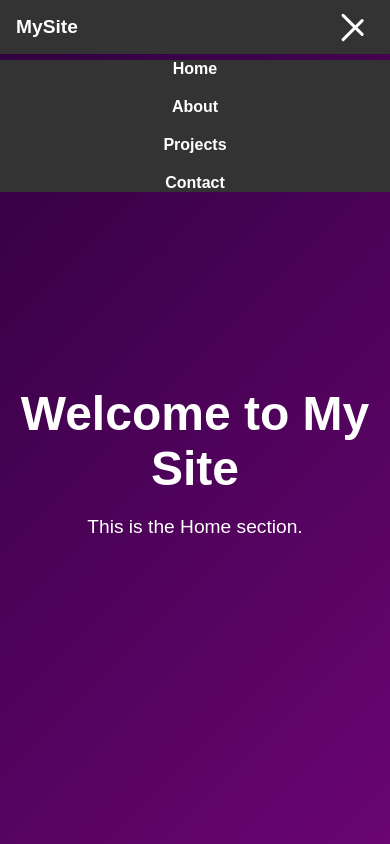
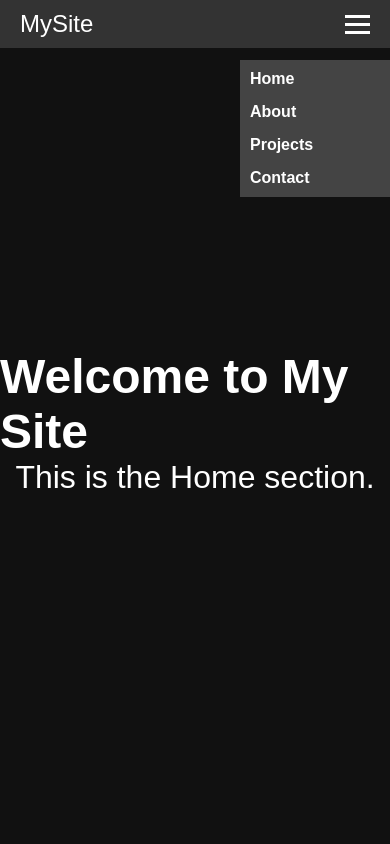
Before and after one commit to ayushsingh08-ds/exo-planet, a plain HTML site: page index.html in a window 390 px wide. Both pictures are taken after a click on the element 359 px from the left and 27 px from the top of the page. Shown: the top 844 px of the page. Drawn offline with Linux system fonts and the light colour scheme.

Commit message:
new file: index.html

```diff
--- a/index.html
+++ b/index.html
@@ -2,21 +2,110 @@
 <html lang="en">
 <head>
   <meta charset="UTF-8" />
-  <meta name="viewport" content="width=device-width, initial-scale=1.0" />
+  <meta name="viewport" content="width=device-width, initial-scale=1.0"/>
   <title>Responsive One Page Website</title>
+  <style>
+    * {
+      margin: 0;
+      padding: 0;
+      box-sizing: border-box;
+    }
 
+    html, body {
+      height: 100%;
+      scroll-behavior: smooth;
+      overflow-y: scroll;
+      scroll-snap-type: y mandatory;
+      font-family: Arial, sans-serif;
+    }
 
-  <link rel="stylesheet" href="style3.css" />
+    nav {
+      position: fixed;
+      width: 100%;
+      background: #333;
+      color: white;
+      display: flex;
+      justify-content: space-between;
+      align-items: center;
+      padding: 10px 20px;
+      z-index: 1000;
+    }
+
+    .logo {
+      font-size: 1.5rem;
+    }
+
+    .hamburger {
+      cursor: pointer;
+      display: none;
+      flex-direction: column;
+      gap: 5px;
+    }
+
+    .hamburger span {
+      width: 25px;
+      height: 3px;
+      background: white;
+    }
+
+    .nav-links {
+      display: flex;
+      gap: 15px;
+    }
+
+    .nav-links a {
+      color: white;
+      text-decoration: none;
+      font-weight: bold;
+    }
+
+    @media (max-width: 768px) {
+      .hamburger {
+        display: flex;
+      }
+
+      .nav-links {
+        display: none;
+        flex-direction: column;
+        background: #444;
+        position: absolute;
+        top: 60px;
+        right: 0;
+        width: 150px;
+        padding: 10px;
+      }
+
+      .nav-links.active {
+        display: flex;
+      }
+    }
+
+    section {
+      height: 100vh;
+      scroll-snap-align: start;
+      display: flex;
+      justify-content: center;
+      align-items: center;
+      flex-direction: column;
+      font-size: 2rem;
+      transition: background-color 1s ease;
+    }
+
+    #home { background: #111; color: white; }
+    #about { background: #222; color: white; }
+    #projects { background: #333; color: white; }
+    #contact { background: #444; color: white; }
+  </style>
 </head>
 <body>
   <nav>
     <div class="logo">MySite</div>
     <div class="hamburger" id="hamburger">
-        <span></span>
-        <span></span>
-        <span></span>
-      </div>
-          <div class="nav-links">
+      <span></span>
+      <span></span>
+      <span></span>
+    </div>
+    <div class="nav-links" id="navLinks">
       <a href="#home">Home</a>
       <a href="#about">About</a>
       <a href="#projects">Projects</a>
@@ -43,6 +132,7 @@
     <h1>Contact</h1>
     <p>This is the Contact section.</p>
   </section>
+
   <script>
     // Smooth scroll
     document.querySelectorAll('nav a').forEach(anchor => {
@@ -54,42 +144,39 @@
       });
     });
 
-    // Toggle hamburger menu
-    const hamburger = document.querySelector('.hamburger');
-    const navLinks = document.querySelector('.nav-links');
+    // Hamburger toggle
+    const hamburger = document.getElementById('hamburger');
+    const navLinks = document.getElementById('navLinks');
 
     hamburger.addEventListener('click', () => {
       navLinks.classList.toggle('active');
       hamburger.classList.toggle('active');
     });
 
-    // Intersection Observer for animations and background color
-    const sections = document.querySelectorAll('section');
-    const body = document.body;
+    // Infinite Scroll Logic
+    window.addEventListener('DOMContentLoaded', () => {
+      const sections = document.querySelectorAll('section');
+      const sectionHeight = window.innerHeight;
+      const totalScrollHeight = sectionHeight * sections.length;
 
-    const observer = new IntersectionObserver((entries) => {
-      entries.forEach(entry => {
-        if (entry.isIntersecting) {
-          // Apply the background color of the visible section to the body
-          const bgColor = getComputedStyle(entry.target).backgroundColor;
-          body.style.backgroundColor = bgColor;
+      // Scroll event to handle infinite loop
+      window.addEventListener('scroll', () => {
+        const scrollPos = window.scrollY;
 
-          // Add active class for animations
-          entry.target.classList.add('active');
-        } else {
-          entry.target.classList.remove('active');
+        if (scrollPos >= totalScrollHeight - sectionHeight) {
+          // User scrolled past the last section, reset to the first section
+          window.scrollTo({
+            top: 1, // Slightly above the first section
+            behavior: "auto" // No animation for instant reset
+          });
+        } else if (scrollPos <= 0) {
+          // User scrolled above the first section, reset to the last section
+          window.scrollTo({
+            top: totalScrollHeight - sectionHeight - 1, // Slightly below the last section
+            behavior: "auto"
+          });
         }
       });
-    }, { threshold: 0.1 }); // Trigger when 10% of the section is visible
-
-    sections.forEach(section => {
-      observer.observe(section);
-    });
-
-    // Set initial background color to match the first section
-    window.addEventListener('DOMContentLoaded', () => {
-      const initialBgColor = getComputedStyle(sections[0]).backgroundColor;
-      body.style.backgroundColor = initialBgColor;
     });
   </script>
 </body>
--- a/style3.css
+++ /dev/null
@@ -1,162 +0,0 @@
-* {
-    margin: 0;
-    padding: 0;
-    box-sizing: border-box;
-    scroll-behavior: smooth;
-}
-
-body {
-    font-family: Arial, sans-serif;
-    transition: background-color 0.5s ease; /* Smooth background transition */
-}
-
-/* NAVBAR STYLING */
-nav {
-    position: fixed;
-    top: 0;
-    width: 100%;
-    background: #333;
-    padding: 1em;
-    display: flex;
-    justify-content: space-between;
-    align-items: center;
-    z-index: 1000;
-}
-
-.logo {
-    color: white;
-    font-weight: bold;
-    font-size: 1.2em;
-}
-
-.hamburger {
-    display: none;
-    font-size: 1.8em;
-    color: white;
-    cursor: pointer;
-}
-
-.nav-links {
-    display: flex;
-    gap: 20px;
-}
-
-nav a {
-    color: white;
-    text-decoration: none;
-    font-weight: bold;
-    transition: color 0.3s;
-}
-
-nav a:hover {
-    color: #ffcc00;
-}
-
-/* SECTION STYLING */
-section {
-    height: 100vh;
-    padding: 100px 20px 20px;
-    display: flex;
-    flex-direction: column;
-    justify-content: center;
-    align-items: center;
-    text-align: center;
-    opacity: 0; /* Start hidden */
-    transform: translateY(50px) scale(0.95); /* Move down and shrink initially */
-    transition: opacity 0.8s ease-out, transform 0.8s ease-out;
-}
-
-/* Make visible when active */
-section.active {
-    opacity: 1;
-    transform: translateY(0); /* Reset position */
-}
-
-#home {
-    background: linear-gradient(135deg, #2e003e, #6a0572);
-}
-
-#about {
-    background: linear-gradient(135deg, #3d0066, #7b2cbf);
-}
-
-#projects {
-    background: linear-gradient(135deg, #240046, #5a189a);
-}
-
-#contact {
-    background: linear-gradient(135deg, #3c096c, #9d4edd);
-}
-
-section h1 {
-    font-size: 3em;
-    margin-bottom: 20px;
-    color: white;
-}
-
-section p {
-    font-size: 1.2em;
-    color: #fff;
-    max-width: 600px;
-    text-align: center;
-}
-
-.hamburger {
-    width: 30px;
-    height: 21px;
-    display: none;
-    flex-direction: column;
-    justify-content: space-between;
-    cursor: pointer;
-}
-
-.hamburger span {
-    display: block;
-    height: 3px;
-    width: 100%;
-    background: white;
-    border-radius: 3px;
-    transition: all 0.3s ease-in-out;
-}
-
-/* RESPONSIVE STYLES */
-@media (max-width: 768px) {
-    /* NAV LINKS - Default hidden for mobile */
-    .nav-links {
-        position: absolute;
-        top: 60px;
-        left: 0;
-        background: #333;
-        width: 100%;
-        flex-direction: column;
-        align-items: center;
-        transform: translateY(-20px);
-        opacity: 0;
-        pointer-events: none;
-        transition: all 0.3s ease-in-out;
-    }
-
-    /* Show menu with animation */
-    .nav-links.active {
-        transform: translateY(0);
-        opacity: 1;
-        pointer-events: auto;
-    }
-
-    .hamburger {
-        display: flex;
-    }
-}
-
-/* Animate to "X" */
-.hamburger.active span:nth-child(1) {
-    transform: rotate(45deg) translateY(9px);
-}
-
-.hamburger.active span:nth-child(2) {
-    opacity: 0;
-}
-
-.hamburger.active span:nth-child(3) {
-    transform: rotate(-45deg) translateY(-9px);
-}
```
